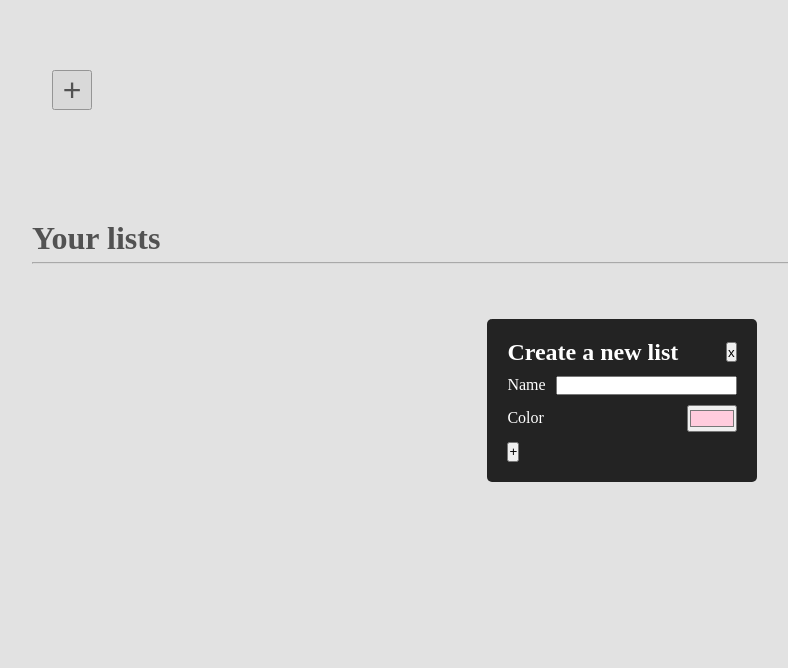
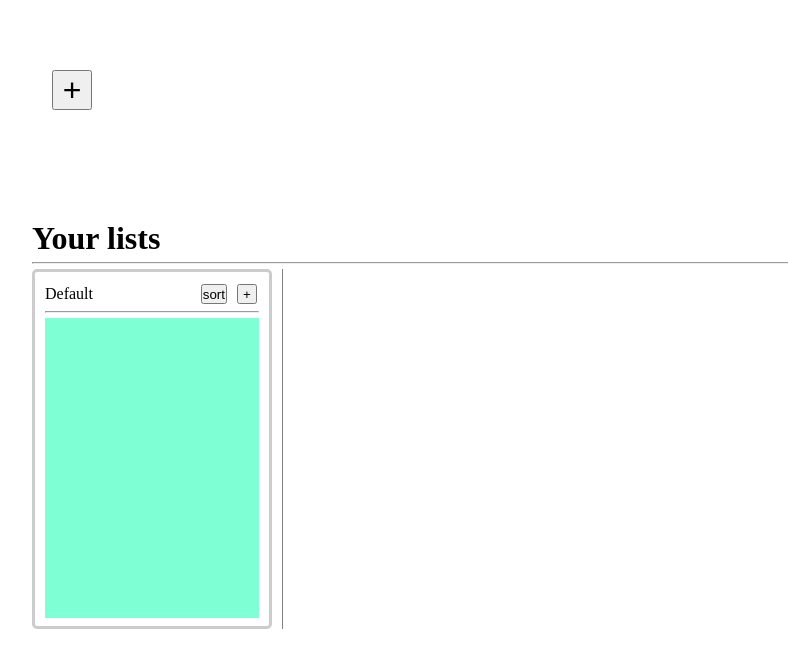
Before and after one commit to Valdemarcheck/To-Do-website, a website built with webpack: page dist/index.html in a window 1280 px wide. Shown: the whole page, without its empty margins (18-806 px from the left). Built offline with nearby package versions, Linux system fonts and the light colour scheme.

Commit message:
Create and setup default list

```diff
--- a/src/index.js
+++ b/src/index.js
@@ -1,3 +1,6 @@
 import "./unique-button-manager";
 import "./form-manager";
 import "./listManagement/list-bundle";
+import { PubSub } from "./PubSub";
+
+PubSub.emit("CreateDefaultList");
--- /dev/null
+++ b/src/listManagement/default-list.js
@@ -0,0 +1,20 @@
+import { PubSub } from "../PubSub";
+
+export class DefaultList {
+  TASK_REGISTRY = [];
+  id = null;
+  div = null;
+
+  constructor(data) {
+    this.name = data.name || "Unnamed";
+    this.color = data.color;
+
+    this.SortListButton = document.createElement("button");
+    this.AddTaskButton = document.createElement("button");
+
+    this.buttons = {
+      SortListButton: this.SortListButton,
+      AddTaskButton: this.AddTaskButton,
+    };
+  }
+}
--- a/src/listManagement/list-creator.js
+++ b/src/listManagement/list-creator.js
@@ -1,5 +1,13 @@
 import { PubSub } from "../PubSub";
+import { DefaultList } from "./default-list";
 import { List } from "./list";
+
+function createDefaultList() {
+  const defaultListData = { name: "Default", color: "#ccc" };
+  const defaultList = new DefaultList(defaultListData);
+  defaultList.id = "DEFAULT";
+  PubSub.emit("DefaultListPending", defaultList);
+}
 
 function createNewList(newData) {
   const list = new List(newData);
@@ -7,3 +15,4 @@ function createNewList(newData) {
 }
 
 PubSub.on("ListIsReadyForCreation", createNewList);
+PubSub.on("CreateDefaultList", createDefaultList);
--- a/src/listManagement/list-registrar.js
+++ b/src/listManagement/list-registrar.js
@@ -10,7 +10,7 @@ function addListToRegistry(list) {
 }
 
 function updateListIds() {
-  for (let i = 0; i < LIST_REGISTRY.length; i++) {
+  for (let i = 1; i < LIST_REGISTRY.length; i++) {
     const list = LIST_REGISTRY[i];
     list.id = i;
     list.div.dataset.listId = i;
--- a/src/listManagement/list-renderer.js
+++ b/src/listManagement/list-renderer.js
@@ -1,15 +1,47 @@
 import { PubSub } from "../PubSub";
 
 const listDisplay = document.getElementById("lists");
+
+function renderDefaultList(list) {
+  const listDiv = document.getElementById("defaultListDiv");
+  listDiv.dataset.listId = list.id;
+  list.div = listDiv;
+  listDiv.classList.add("list");
+  listDiv.style.borderColor = list.color;
+
+  const listRow = document.createElement("div");
+  listRow.classList.add("list-row");
+  listDiv.append(listRow);
+
+  const listNameText = document.createElement("p");
+  listNameText.classList.add("list-name");
+  listNameText.textContent = list.name;
+  listRow.append(listNameText);
+
+  const buttonsDiv = document.createElement("div");
+  buttonsDiv.classList.add("list-buttons");
+  listRow.append(buttonsDiv);
+
+  renderAllListButtons(list, buttonsDiv);
+
+  const hr = document.createElement("hr");
+  listDiv.append(hr);
+
+  const tasksSection = document.createElement("div");
+  tasksSection.classList.add("tasks-section");
+  listDiv.append(tasksSection);
+
+  setupAllListButtonNames(list);
+}
 
 function renderListUponCreation(listData) {
   const list = listData.list;
 
   const listDiv = document.createElement("div");
+  listDiv.dataset.listId = listData.listId;
   list.div = listDiv;
   listDiv.classList.add("list");
   listDiv.style.borderColor = list.color;
-  listDiv.dataset.listId = listData.listId;
   listDisplay.append(listDiv);
 
   const listRow = document.createElement("div");
@@ -42,8 +74,10 @@ function renderAllListButtons(list, buttonsDiv) {
 }
 
 function setupAllListButtonNames(list) {
-  list.RemoveListButton.textContent = "x";
-  list.EditListButton.textContent = "edit";
+  if (list.id !== "DEFAULT") {
+    list.RemoveListButton.textContent = "x";
+    list.EditListButton.textContent = "edit";
+  }
   list.SortListButton.textContent = "sort";
   list.AddTaskButton.textContent = "+";
 }
@@ -63,6 +97,7 @@ function rerenderList(listData) {
 }
 
 PubSub.on("ListPending", setupAllListButtonNames);
+PubSub.on("DefaultListPending", renderDefaultList);
 PubSub.on("ListRegistered", renderListUponCreation);
 PubSub.on("ListShouldBeRemoved", stopRenderingList);
 PubSub.on("listShouldBeRerendered", rerenderList);
--- a/src/listManagement/list.js
+++ b/src/listManagement/list.js
@@ -1,31 +1,19 @@
 import { PubSub } from "../PubSub";
+import { DefaultList } from "./default-list";
 
-export class List {
-  TASK_REGISTRY = [];
-  id = null;
-  div = null;
-
+export class List extends DefaultList {
   constructor(data) {
-    this.name = data.name || "Unnamed";
-    this.color = data.color;
-
-    this.RemoveListButton = document.createElement("button");
-    this.RemoveListButton.addEventListener("click", () => {
-      PubSub.emit("ListShouldBeRemoved", this);
-    });
-    this.SortListButton = document.createElement("button");
+    super(data);
     this.EditListButton = document.createElement("button");
     this.EditListButton.addEventListener("click", () => {
       PubSub.emit("UserWantsToEditList", this);
       PubSub.emit("OpenListForm");
     });
-    this.AddTaskButton = document.createElement("button");
-
-    this.buttons = {
-      RemoveListButton: this.RemoveListButton,
-      SortListButton: this.SortListButton,
-      EditListButton: this.EditListButton,
-      AddTaskButton: this.AddTaskButton,
-    };
+    this.RemoveListButton = document.createElement("button");
+    this.RemoveListButton.addEventListener("click", () => {
+      PubSub.emit("ListShouldBeRemoved", this);
+    });
+    this.buttons.RemoveListButton = this.RemoveListButton;
+    this.buttons.EditListButton = this.EditListButton;
   }
 }
```
Also changed, not shown: dist/index.html, dist/main.js, dist/styles.css.
